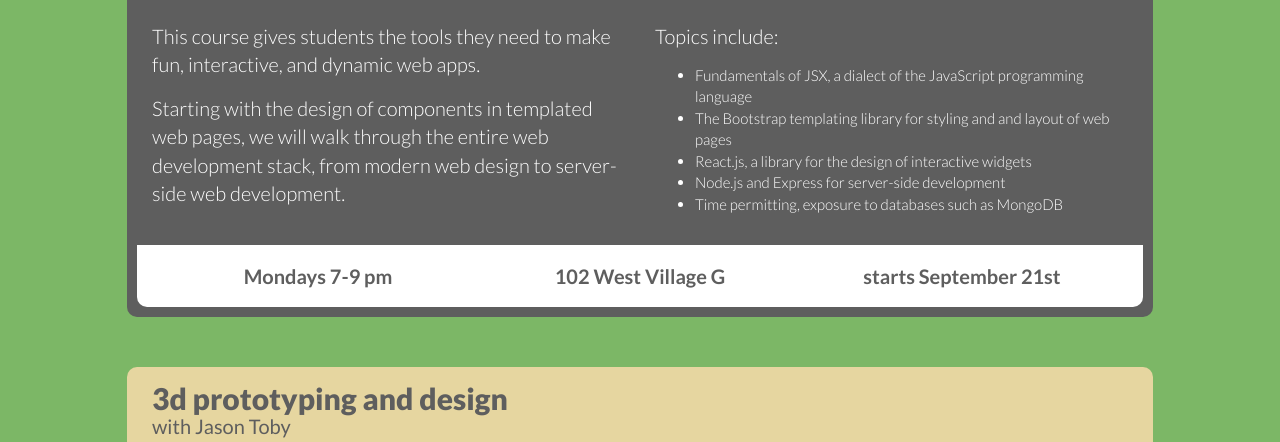
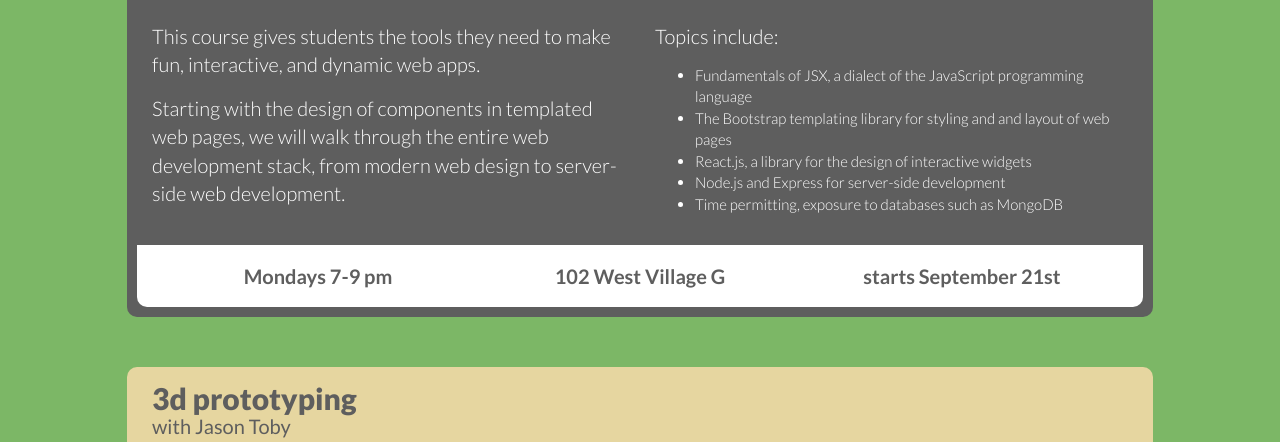
Before and after one commit to nuio/nuio.github.io, a plain HTML site: page courses/index.html in a window 1280 px wide. Shown: the part 358-800 px from the top of the page. Drawn offline with nearby package versions, Linux system fonts and the light colour scheme.

Commit message:
Shorten title

```diff
--- a/courses/index.html
+++ b/courses/index.html
@@ -99,7 +99,7 @@
       </div>
       <div class='course course-tan'>
         <div class='course-header'>
-          <h2>3d prototyping and design</h2>
+          <h2>3d prototyping</h2>
           <h3>with Jason Toby</h3>
         </div>
         <div class='course-content row'>
```
